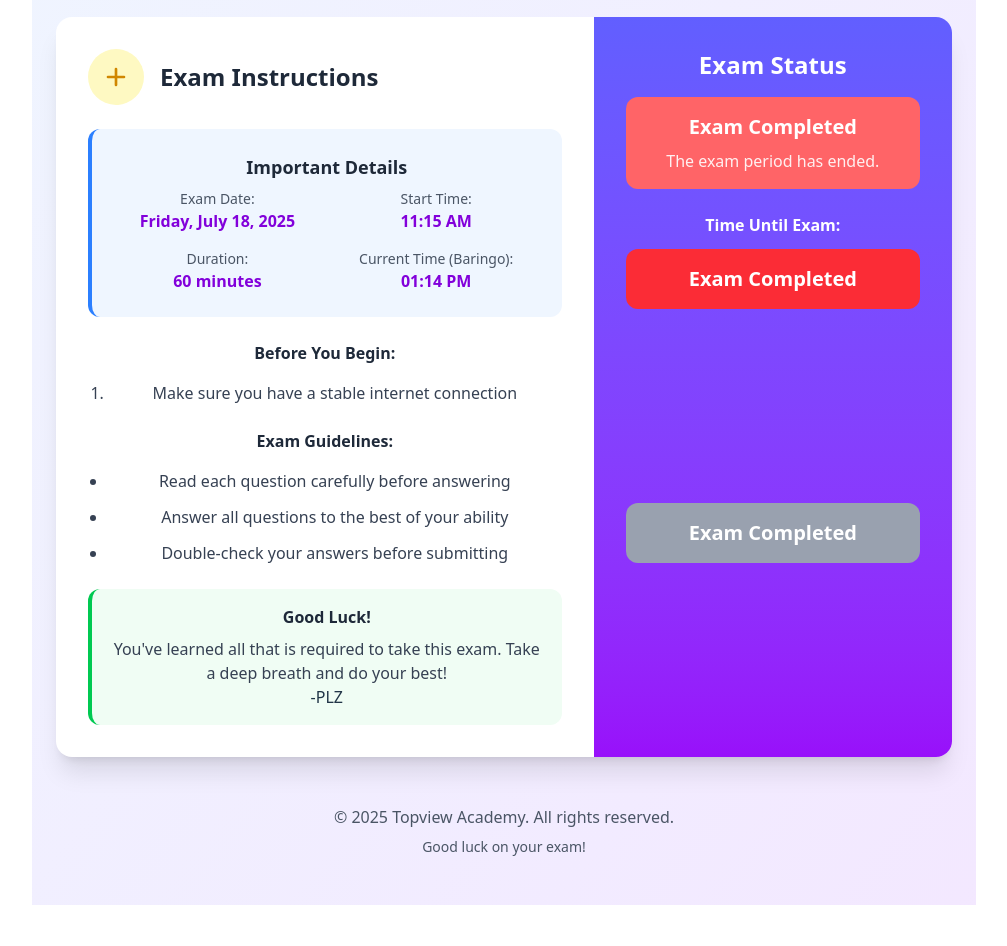
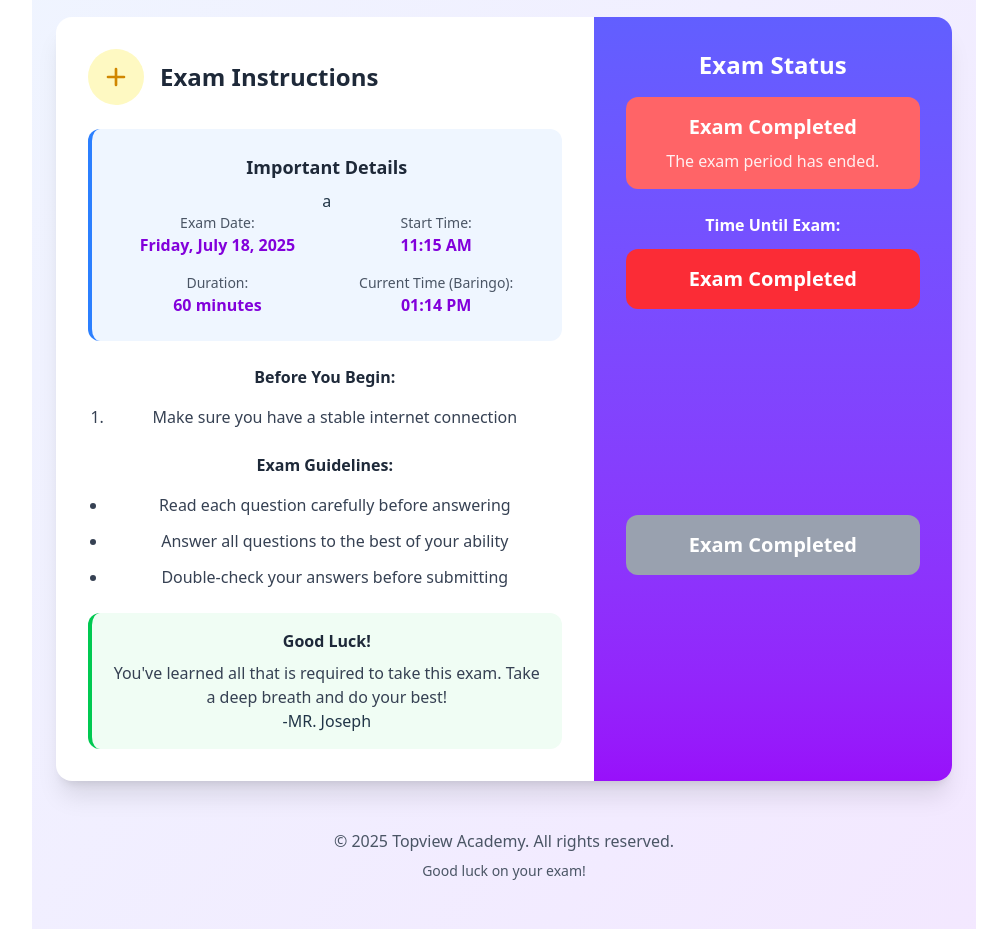
Before and after one commit to JoeEasy254/topview-exam, a React (Vite) app: page / in a window 1280 px wide. Shown: the part 320-1266 px from the top of the page, without its empty margins (136-1143 px from the left). Built offline with nearby package versions, Linux system fonts and the light colour scheme.

Commit message:
updated time and date

```diff
--- a/src/components/ExamPortal.tsx
+++ b/src/components/ExamPortal.tsx
@@ -191,6 +191,7 @@ const ExamPortal: React.FC = () => {
                   <h3 className="font-bold text-lg text-gray-800 mb-2">
                     Important Details
                   </h3>
+                  a
                   <div className="grid grid-cols-1 sm:grid-cols-2 gap-4">
                     <div>
                       <p className="text-sm text-gray-600">Exam Date:</p>
@@ -251,7 +252,7 @@ const ExamPortal: React.FC = () => {
                     You've learned all that is required to take this exam. Take
                     a deep breath and do your best!
                   </p>
-                  -PLZ{" "}
+                  -MR. Joseph{" "}
                 </div>
               </div>
             </div>
```
